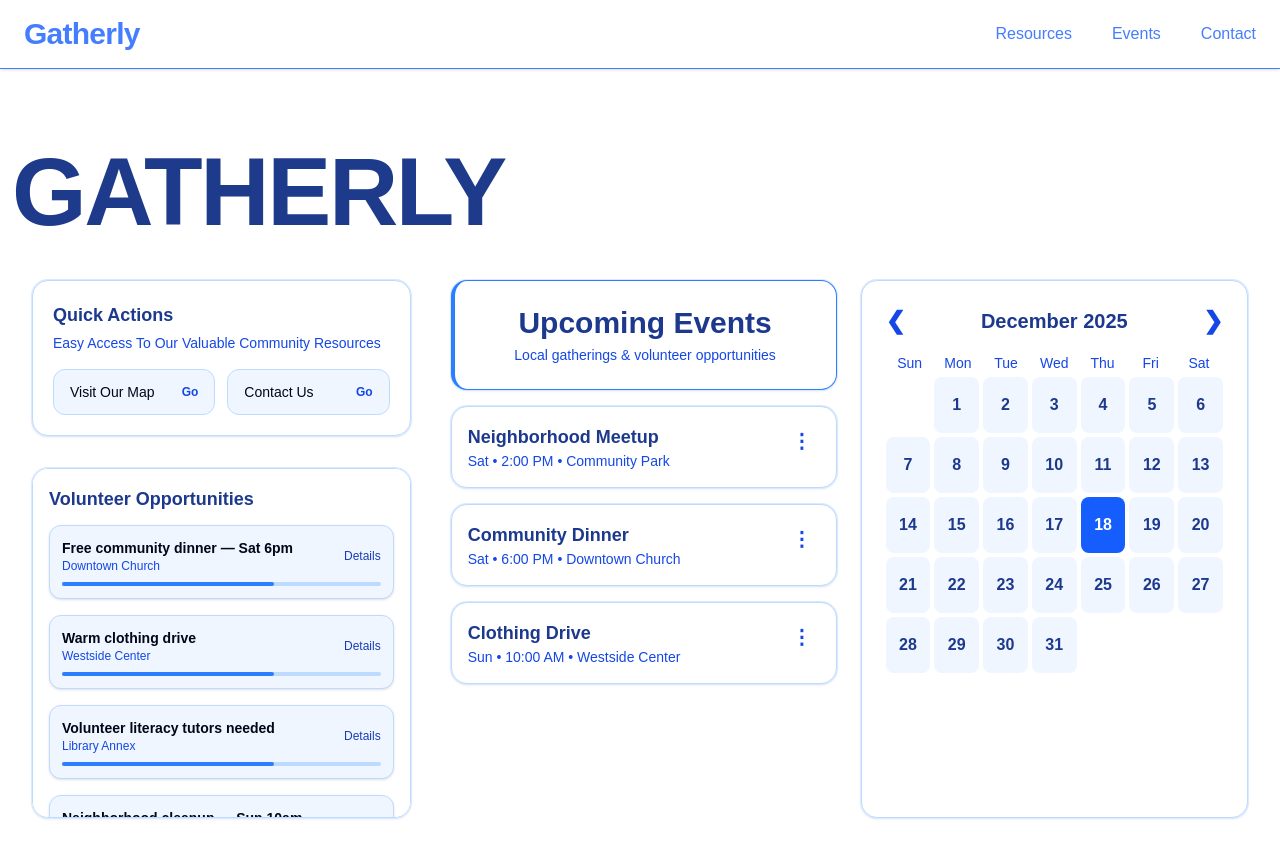
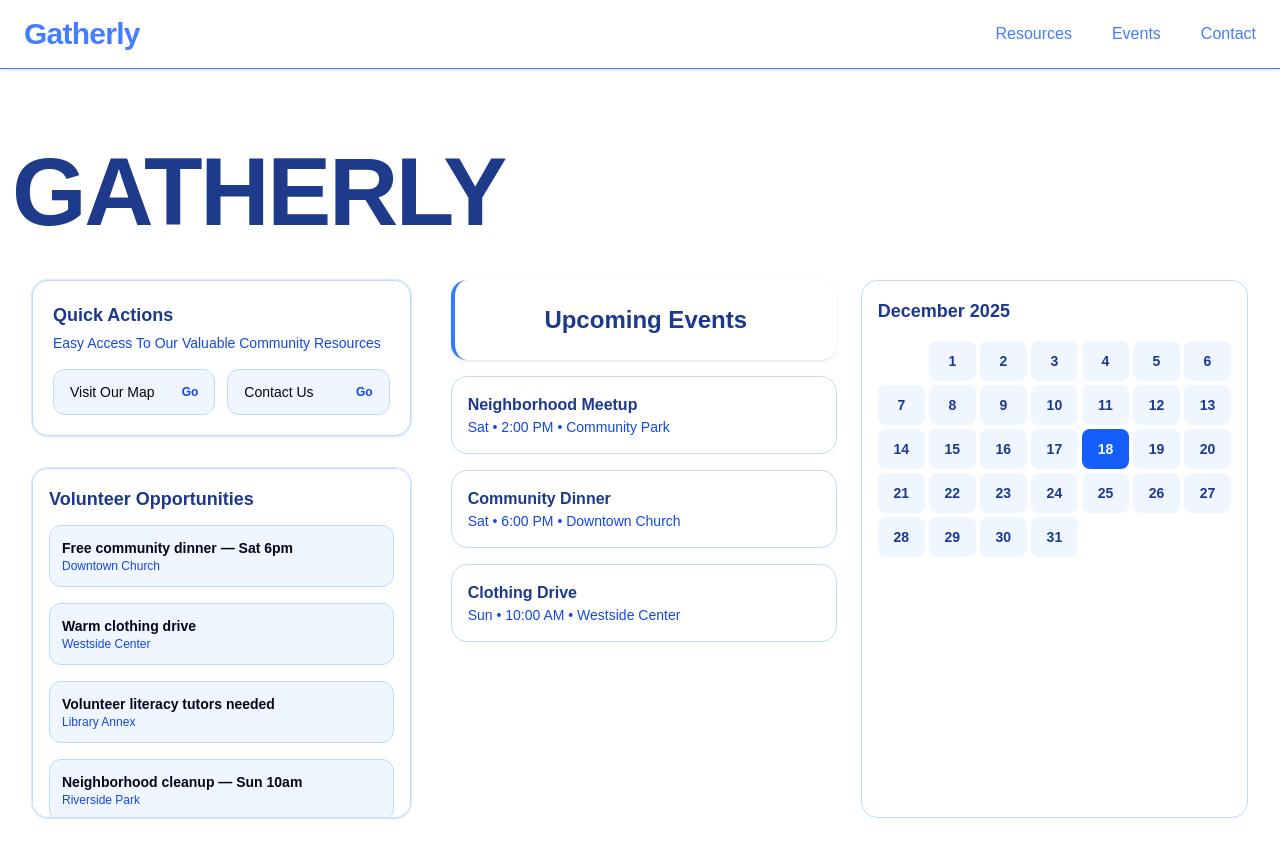
Before and after one commit to TSA-Group/tsa_group_starter, a Next.js app: page / in a window 1280 px wide. Shown: the top 858 px of the page. Built offline with nearby package versions, Linux system fonts and the light colour scheme.

Commit message:
Update page.tsx

```diff
--- a/app/page.tsx
+++ b/app/page.tsx
@@ -1,7 +1,13 @@
 "use client";
 
 import React, { useState, useEffect } from "react";
-import { motion, Variants, AnimatePresence, useScroll, useTransform } from "framer-motion";
+import {
+  motion,
+  Variants,
+  AnimatePresence,
+  useScroll,
+  useTransform,
+} from "framer-motion";
 import Link from "next/link";
 
 // Animation variants
@@ -66,7 +72,6 @@ function QuickActions() {
   );
 }
 
-// Main Home component
 export default function Home() {
   const year = new Date().getFullYear();
   const [calendarDate, setCalendarDate] = useState(new Date());
@@ -75,18 +80,23 @@ export default function Home() {
   const { scrollY } = useScroll();
   const [scrollRange, setScrollRange] = useState(0);
 
-  // Set scroll range dynamically
   useEffect(() => {
     setScrollRange(document.body.scrollHeight - window.innerHeight);
   }, []);
 
-  // Background color changes gradually as you scroll the whole page
-  const background = useTransform(scrollY, [0, scrollRange], ["#ffffff", "#C3E0FF"]);
+  const background = useTransform(
+    scrollY,
+    [0, scrollRange],
+    ["#ffffff", "#C3E0FF"]
+  );
 
-  // Header text color changes along with scroll
-  const headerColor = useTransform(scrollY, [0, scrollRange], ["#1E3A8A", "#1E40AF"]);
+  const headerColor = useTransform(
+    scrollY,
+    [0, scrollRange],
+    ["#1E3A8A", "#1E40AF"]
+  );
 
-  // Today's date in Texas (Central Time)
+  // Texas date logic
   const now = new Date();
   const texasToday = new Date(
     now.toLocaleString("en-US", { timeZone: "America/Chicago" })
@@ -170,24 +180,19 @@ export default function Home() {
       </motion.header>
 
       {/* MAIN GRID */}
-      <motion.main
-        layout
-        className="max-w-7xl mx-auto px-4 sm:px-6 lg:px-8 pb-[150rem] grid grid-cols-1 lg:grid-cols-3 gap-8 lg:gap-10"
-      >
+      <motion.main className="max-w-7xl mx-auto px-4 sm:px-6 lg:px-8 pb-[150rem] grid grid-cols-1 lg:grid-cols-3 gap-8 lg:gap-10">
         {/* LEFT COLUMN */}
-        <motion.section layout className="space-y-8 lg:col-span-1">
+        <motion.section className="space-y-8 lg:col-span-1">
           <QuickActions />
 
           {/* Volunteer Opportunities */}
           <motion.div
-            layout
             variants={cardPop}
             className="h-[350px] p-4 overflow-y-auto bg-white rounded-2xl border border-blue-200 ring-1 ring-blue-100 shadow-sm"
           >
             <h3 className="text-lg font-semibold mb-3 text-blue-900">
               Volunteer Opportunities
             </h3>
-
             <ul className="space-y-4">
               {[
                 { title: "Free community dinner — Sat 6pm", meta: "Downtown Church" },
@@ -196,164 +201,79 @@ export default function Home() {
                 { title: "Neighborhood cleanup — Sun 10am", meta: "Riverside Park" },
                 { title: "Food pantry helpers — Wed 4pm", meta: "Community Hall" },
               ].map((item, i) => (
-                <motion.li
-                  layout
+                <li
                   key={i}
-                  className="bg-blue-50 border border-blue-200 rounded-xl p-3 shadow-sm"
+                  className="bg-blue-50 border border-blue-200 rounded-xl p-3"
                 >
-                  <div className="flex justify-between items-center mb-2">
-                    <div>
                   <div className="text-sm font-semibold">{item.title}</div>
                   <div className="text-xs text-blue-700">{item.meta}</div>
-                    </div>
-                    <span className="text-xs font-medium text-blue-800">Details</span>
-                  </div>
-
-                  <div className="h-1 w-full bg-blue-200 rounded-full">
-                    <div className="h-1 w-2/3 bg-blue-500 rounded-full" />
-                  </div>
-                </motion.li>
+                </li>
               ))}
             </ul>
           </motion.div>
         </motion.section>
 
-        {/* RIGHT COLUMN - Events & Calendar */}
-        <motion.section
-          layout
-          variants={fadeUp}
-          className="lg:col-span-2 flex flex-col lg:flex-row gap-6"
-        >
-          {/* Events */}
+        {/* RIGHT COLUMN */}
+        <motion.section className="lg:col-span-2 flex flex-col lg:flex-row gap-6">
+          {/* EVENTS */}
           <div className="lg:w-1/2 flex flex-col gap-4">
             <motion.div
-              layout
               variants={cardPop}
-              className="p-6 bg-white rounded-2xl border-l-4 border-blue-500 border border-blue-200 ring-1 ring-blue-100 shadow-sm text-center"
+              className="p-6 bg-white rounded-2xl border-l-4 border-blue-500 border-blue-200 shadow-sm text-center"
             >
-              <h2 className="text-2xl sm:text-3xl font-semibold text-blue-900">
+              <h2 className="text-2xl font-semibold text-blue-900">
                 Upcoming Events
               </h2>
-              <p className="text-sm text-blue-700 mt-1">
-                Local gatherings & volunteer opportunities
-              </p>
             </motion.div>
 
             {events.map((event, i) => (
               <motion.div
                 key={i}
-                layout
                 variants={cardPop}
-                className="relative bg-white rounded-2xl border border-blue-200 ring-1 ring-blue-100 shadow-sm p-4 cursor-pointer hover:bg-blue-50"
+                className="bg-white rounded-2xl border border-blue-200 p-4 cursor-pointer"
                 onClick={() => setOpenEvent(openEvent === i ? null : i)}
               >
-                <div className="flex justify-between items-start">
-                  <div>
-                    <h3 className="text-lg font-semibold text-blue-900">
-                      {event.title}
-                    </h3>
+                <h3 className="font-semibold text-blue-900">{event.title}</h3>
                 <p className="text-sm text-blue-700">
                   {event.date} • {event.location}
                 </p>
-                  </div>
-
-                  <div className="relative">
-                    <button
-                      onClick={(e) => {
-                        e.stopPropagation();
-                        setMenuOpenIndex(menuOpenIndex === i ? null : i);
-                      }}
-                      className="text-blue-700 text-xl font-bold px-2 py-1"
-                    >
-                      ⋮
-                    </button>
-
-                    <AnimatePresence>
-                      {menuOpenIndex === i && (
-                        <motion.div
-                          initial={{ opacity: 0, scale: 0.95 }}
-                          animate={{ opacity: 1, scale: 1 }}
-                          exit={{ opacity: 0, scale: 0.95 }}
-                          className="absolute right-0 mt-2 w-32 bg-white border border-blue-200 rounded-xl shadow-lg z-10"
-                          onClick={(e) => e.stopPropagation()}
-                        >
-                          <ul className="flex flex-col">
-                            {["Save Event", "Share Event"].map((option) => (
-                              <li
-                                key={option}
-                                className="px-4 py-2 text-sm text-blue-700 hover:bg-blue-50 cursor-pointer"
-                                onClick={() => setMenuOpenIndex(null)}
-                              >
-                                {option}
-                              </li>
-                            ))}
-                          </ul>
-                        </motion.div>
-                      )}
-                    </AnimatePresence>
-                  </div>
-                </div>
 
                 <AnimatePresence>
                   {openEvent === i && (
-                    <motion.div
-                      layout
-                      initial={{ opacity: 0, height: 0 }}
-                      animate={{ opacity: 1, height: "auto", marginTop: "0.5rem" }}
-                      exit={{ opacity: 0, height: 0, marginTop: 0 }}
-                      className="text-blue-800 text-sm"
+                    <motion.p
+                      initial={{ opacity: 0 }}
+                      animate={{ opacity: 1 }}
+                      exit={{ opacity: 0 }}
+                      className="text-sm text-blue-800 mt-2"
                     >
                       {event.details}
-                    </motion.div>
+                    </motion.p>
                   )}
                 </AnimatePresence>
               </motion.div>
             ))}
           </div>
 
-          {/* Calendar */}
+          {/* CALENDAR */}
           <motion.div
-            layout
             variants={cardPop}
-            className="bg-white rounded-2xl border border-blue-200 ring-1 ring-blue-100 shadow-sm p-4 sm:p-6 lg:w-1/2"
+            className="bg-white rounded-2xl border border-blue-200 p-4 lg:w-1/2"
           >
-            <div className="flex items-center justify-between mb-4">
-              <button
-                onClick={() => setCalendarDate(new Date(calYear, calMonth - 1, 1))}
-                className="text-blue-700 text-2xl font-bold"
-              >
-                ❮
-              </button>
-
-              <h3 className="text-lg sm:text-xl font-semibold text-blue-900">
+            <h3 className="text-lg font-semibold text-blue-900 mb-4">
               {monthNames[calMonth]} {calYear}
             </h3>
 
-              <button
-                onClick={() => setCalendarDate(new Date(calYear, calMonth + 1, 1))}
-                className="text-blue-700 text-2xl font-bold"
-              >
-                ❯
-              </button>
-            </div>
-
-            <div className="grid grid-cols-7 text-xs sm:text-sm text-blue-700 font-medium mb-1">
-              {daysOfWeek.map((d) => (
-                <div key={d} className="text-center">{d}</div>
-              ))}
-            </div>
-
             <div className="grid grid-cols-7 gap-1">
               {calendarDays.map((date, idx) => {
-                if (!date) return <div key={idx}></div>;
+                if (!date) return <div key={idx} />;
                 const isToday = date.getTime() === texasToday.getTime();
                 return (
                   <div
                     key={idx}
-                    className={`flex items-center justify-center h-12 sm:h-14 w-full rounded-lg text-sm sm:text-base font-semibold cursor-pointer transition ${
+                    className={`h-10 flex items-center justify-center rounded-lg text-sm font-semibold ${
                       isToday
                         ? "bg-blue-600 text-white"
-                        : "bg-blue-50 hover:bg-blue-100 text-blue-900"
+                        : "bg-blue-50 text-blue-900"
                     }`}
                   >
                     {date.getDate()}
@@ -365,23 +285,60 @@ export default function Home() {
         </motion.section>
       </motion.main>
 
+      {/* 🔥 NEW IMAGE + TEXT SECTION */}
+      <motion.section
+        initial="hidden"
+        whileInView="show"
+        viewport={{ once: true, margin: "-100px" }}
+        variants={container}
+        className="max-w-7xl mx-auto px-4 sm:px-6 lg:px-8 mt-24 mb-32"
+      >
+        <div className="grid grid-cols-1 md:grid-cols-3 gap-8">
+          {[
+            {
+              title: "Community Stories",
+              text: "See how neighbors are making a difference together.",
+              href: "/stories",
+            },
+            {
+              title: "Local Neighborhoods",
+              text: "Explore different neighborhoods and what they offer.",
+              href: "/neighborhoods",
+            },
+            {
+              title: "Get Involved",
+              text: "Find ways to volunteer and support your community.",
+              href: "/volunteer",
+            },
+          ].map((item, i) => (
+            <motion.div
+              key={i}
+              variants={cardPop}
+              whileHover={{ y: -8, scale: 1.02 }}
+            >
+              <Link href={item.href} className="block h-full">
+                <div className="h-full bg-white rounded-2xl border border-blue-200 shadow-sm overflow-hidden">
+                  <div className="h-48 bg-gradient-to-br from-blue-100 to-blue-200 flex items-center justify-center text-blue-700 font-semibold">
+                    Image Here
+                  </div>
+                  <div className="p-5 space-y-2">
+                    <h3 className="text-lg font-semibold text-blue-900">
+                      {item.title}
+                    </h3>
+                    <p className="text-sm text-blue-700">{item.text}</p>
+                    <span className="text-sm font-semibold text-blue-600">
+                      Learn more →
+                    </span>
+                  </div>
+                </div>
+              </Link>
+            </motion.div>
+          ))}
+        </div>
+      </motion.section>
+
       {/* FOOTER */}
       <footer className="border-t border-blue-200 bg-white">
-        <div className="max-w-7xl mx-auto px-6 py-6">
-          <p className="font-semibold underline mb-2 text-blue-900">
-            Contact Our Community Staff:
-          </p>
-          <div className="flex flex-col sm:flex-row sm:gap-8 text-sm">
-            <a className="text-blue-700" href="mailto:Gatherly@gmail.com">
-              Gatherly@gmail.com
-            </a>
-            <a className="text-blue-700" href="tel:012-345-6789">
-              012-345-6789
-            </a>
-            <span className="text-blue-700">[enter info]</span>
-          </div>
-        </div>
-
         <div className="text-center text-sm text-blue-700 py-4 bg-blue-50">
           © {year} Gatherly. All rights reserved.
         </div>
```
Lines whose indentation alone changed are shown as unchanged.
